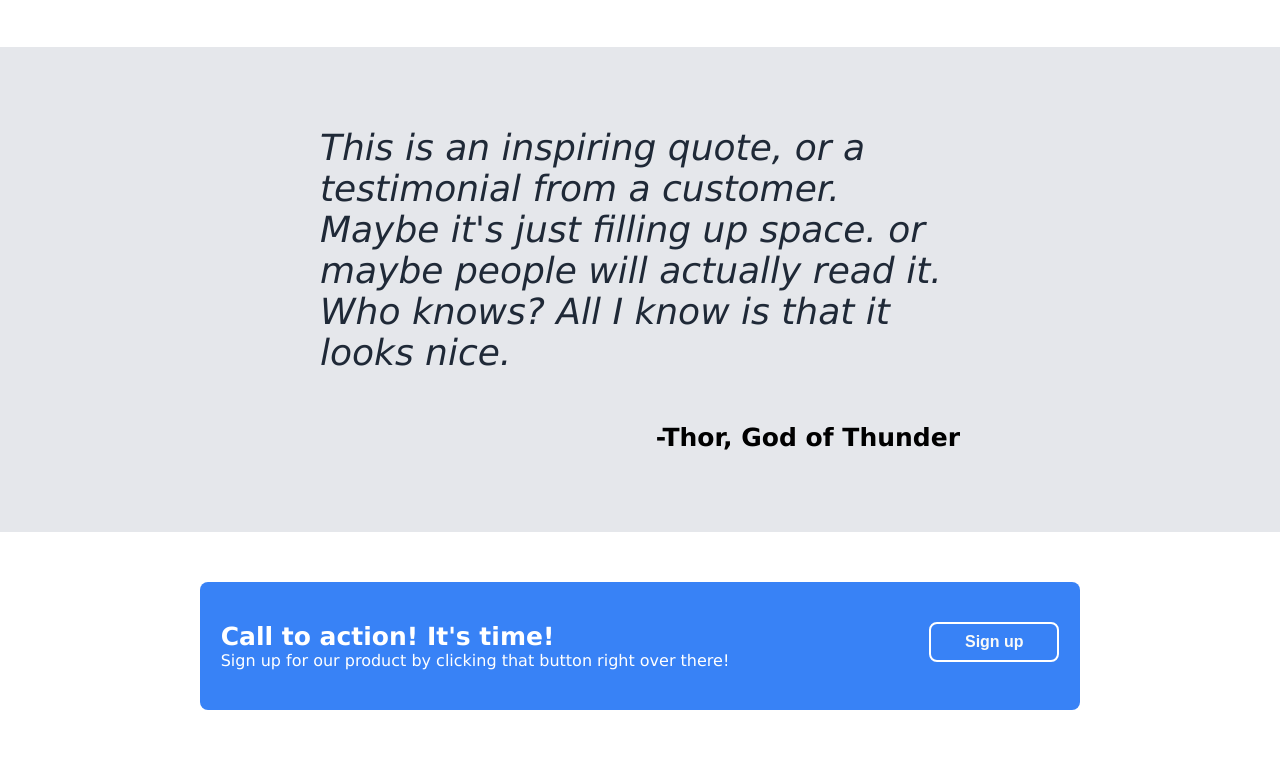
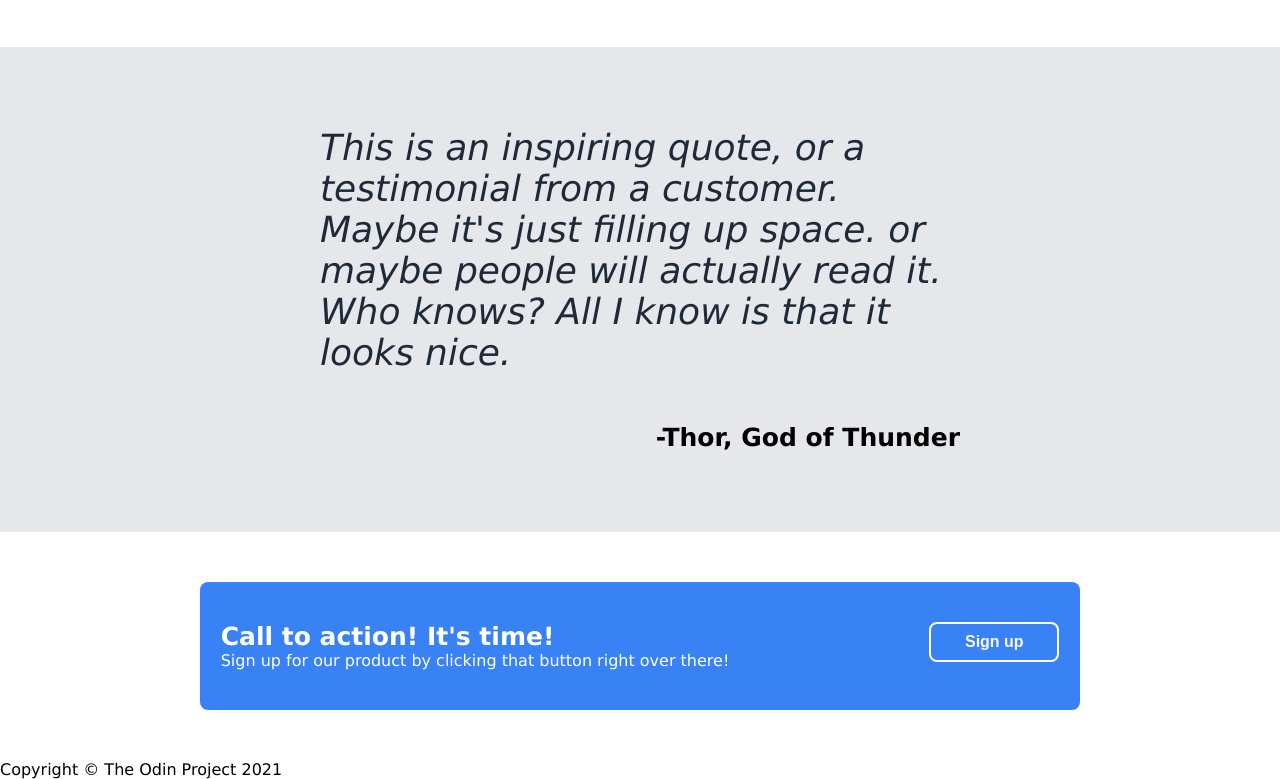
Before and after one commit to StiliPench/Landing-Page, a plain HTML site: page index.html in a window 1280 px wide. Shown: the part 736-1515 px from the top of the page. Drawn offline with Linux system fonts and the light colour scheme.

Commit message:
Add footer section

```diff
--- a/index.html
+++ b/index.html
@@ -63,5 +63,8 @@
             <button class="button2">Sign up</button>
         </div>
     </div>
+    <div class="footer">
+        <div class="f-text">Copyright © The Odin Project 2021</div>
+    </div>
 </body>
 </html>
```
